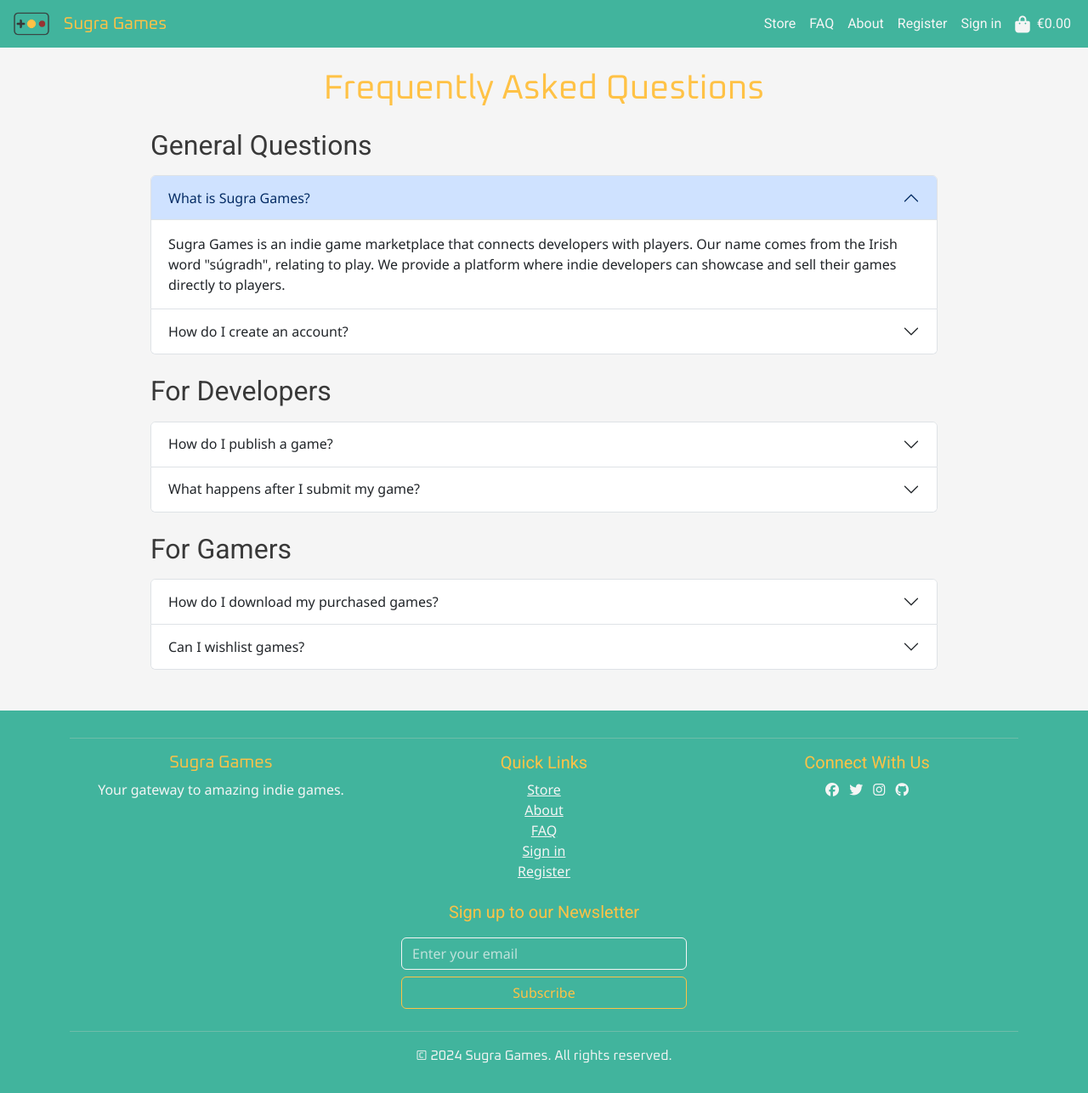
After one commit to cthlbrennan/sugra, a Django app: page /faq/ in a window 1280 px wide. The commit adds this page. Shown: the whole page at 85% size. Run offline with Django 5.2, Linux system fonts and the light colour scheme; parts of the project's set-up code (start-up, migrations or seed data) failed here and were passed over; some libraries are stand-ins or nearby versions.

Commit message:
Add FAQ page

```diff
--- a/store/urls.py
+++ b/store/urls.py
@@ -39,4 +39,5 @@ urlpatterns = [
     path('game/<int:game_id>/review/', views.add_review, name='add_review'),
     path('game/<int:game_id>/review/<int:review_id>/edit/', views.edit_review, name='edit_review'),
     path('game/<int:game_id>/review/<int:review_id>/delete/', views.delete_review, name='delete_review'),
+    path('faq/', views.faq_view, name='faq'),
 ]
--- a/store/views.py
+++ b/store/views.py
@@ -813,3 +813,9 @@ def delete_review(request, game_id, review_id):
         messages.success(request, 'Your review has been deleted.')
 
     return redirect('game_detail', game_id=game_id)
+
+def faq_view(request):
+    """
+    Render the FAQ page
+    """
+    return render(request, 'faq.html')
--- a/templates/base.html
+++ b/templates/base.html
@@ -35,6 +35,9 @@
                   <li class="nav-item">
                      <a class="nav-link {% if request.path == index_url %}active{% endif %}" aria-current="page"
                         href="{% url 'index' %}" style="color: var(--off-white-color);">Store</a>
+                  </li>
+                  <li class="nav-item">
+                     <a class="nav-link" href="{% url 'faq' %}" style="color: var(--off-white-color);">FAQ</a>
                   </li>
                   {% if user.is_authenticated %}
                   <li class="nav-item">
@@ -118,6 +121,7 @@
                   </li>
                   <li><a href="{% url 'about' %}" class="footer-link" style="color: var(--off-white-color);">About</a>
                   </li>
+                  <li><a href="{% url 'faq' %}" class="footer-link" style="color: var(--off-white-color);">FAQ</a></li>
                   {% if user.is_authenticated %}
                   <li><a href="{% url 'account_logout' %}" class="footer-link"
                         style="color: var(--off-white-color);">Logout</a></li>
--- /dev/null
+++ b/templates/faq.html
@@ -0,0 +1,107 @@
+{% extends 'base.html' %}
+{% load static %}
+
+{% block title %}FAQ - Sugra Games{% endblock %}
+
+{% block body %}
+<div class="container mt-4">
+    <h1 class="font-banner text-center mb-4" style="color: var(--bright-yellow-color);">Frequently Asked Questions</h1>
+
+    <div class="row justify-content-center">
+        <div class="col-md-10">
+            <!-- General Questions -->
+            <h2 class="font-headers mb-3">General Questions</h2>
+
+            <div class="accordion mb-4" id="generalAccordion">
+                <div class="accordion-item">
+                    <h3 class="accordion-header">
+                        <button class="accordion-button font-main" type="button" data-bs-toggle="collapse" data-bs-target="#q1">
+                            What is Sugra Games?
+                        </button>
+                    </h3>
+                    <div id="q1" class="accordion-collapse collapse show" data-bs-parent="#generalAccordion">
+                        <div class="accordion-body">
+                            Sugra Games is an indie game marketplace that connects developers with players. Our name comes from the Irish word "súgradh", relating to play. We provide a platform where indie developers can showcase and sell their games directly to players.
+                        </div>
+                    </div>
+                </div>
+
+                <div class="accordion-item">
+                    <h3 class="accordion-header">
+                        <button class="accordion-button collapsed font-main" type="button" data-bs-toggle="collapse" data-bs-target="#q2">
+                            How do I create an account?
+                        </button>
+                    </h3>
+                    <div id="q2" class="accordion-collapse collapse" data-bs-parent="#generalAccordion">
+                        <div class="accordion-body">
+                            You can create an account by clicking the "Sign Up" button in the navigation bar. You'll need to choose between a Gamer account (for purchasing games) or a Developer account (for publishing games).
+                        </div>
+                    </div>
+                </div>
+            </div>
+
+            <!-- For Developers -->
+            <h2 class="font-headers mb-3">For Developers</h2>
+
+            <div class="accordion mb-4" id="devAccordion">
+                <div class="accordion-item">
+                    <h3 class="accordion-header">
+                        <button class="accordion-button collapsed font-main" type="button" data-bs-toggle="collapse" data-bs-target="#d1">
+                            How do I publish a game?
+                        </button>
+                    </h3>
+                    <div id="d1" class="accordion-collapse collapse" data-bs-parent="#devAccordion">
+                        <div class="accordion-body">
+                            After creating a Developer account, you can submit your game through the Developer Dashboard. Your game will go through a review process before being published. Make sure to include high-quality screenshots, a detailed description, and set an appropriate price.
+                        </div>
+                    </div>
+                </div>
+
+                <div class="accordion-item">
+                    <h3 class="accordion-header">
+                        <button class="accordion-button collapsed font-main" type="button" data-bs-toggle="collapse" data-bs-target="#d2">
+                            What happens after I submit my game?
+                        </button>
+                    </h3>
+                    <div id="d2" class="accordion-collapse collapse" data-bs-parent="#devAccordion">
+                        <div class="accordion-body">
+                            After submission, your game will be reviewed by our team. You'll receive a message in your Developer Inbox when the review is complete, either approving your game for publication or providing feedback if changes are needed.
+                        </div>
+                    </div>
+                </div>
+            </div>
+
+            <!-- For Gamers -->
+            <h2 class="font-headers mb-3">For Gamers</h2>
+
+            <div class="accordion mb-4" id="gamerAccordion">
+                <div class="accordion-item">
+                    <h3 class="accordion-header">
+                        <button class="accordion-button collapsed font-main" type="button" data-bs-toggle="collapse" data-bs-target="#g1">
+                            How do I download my purchased games?
+                        </button>
+                    </h3>
+                    <div id="g1" class="accordion-collapse collapse" data-bs-parent="#gamerAccordion">
+                        <div class="accordion-body">
+                            After purchase, games are available in your Library. You can access your Library through the Gamer Dashboard or directly from the navigation menu when logged in. Each game will have a download button to get the game files.
+                        </div>
+                    </div>
+                </div>
+
+                <div class="accordion-item">
+                    <h3 class="accordion-header">
+                        <button class="accordion-button collapsed font-main" type="button" data-bs-toggle="collapse" data-bs-target="#g2">
+                            Can I wishlist games?
+                        </button>
+                    </h3>
+                    <div id="g2" class="accordion-collapse collapse" data-bs-parent="#gamerAccordion">
+                        <div class="accordion-body">
+                            Yes! When browsing games, you can add them to your wishlist. Your wishlist is accessible from your Gamer Dashboard, making it easy to keep track of games you're interested in purchasing later.
+                        </div>
+                    </div>
+                </div>
+            </div>
+        </div>
+    </div>
+</div>
+{% endblock %}
```
Also changed, not shown: 1 other file.
